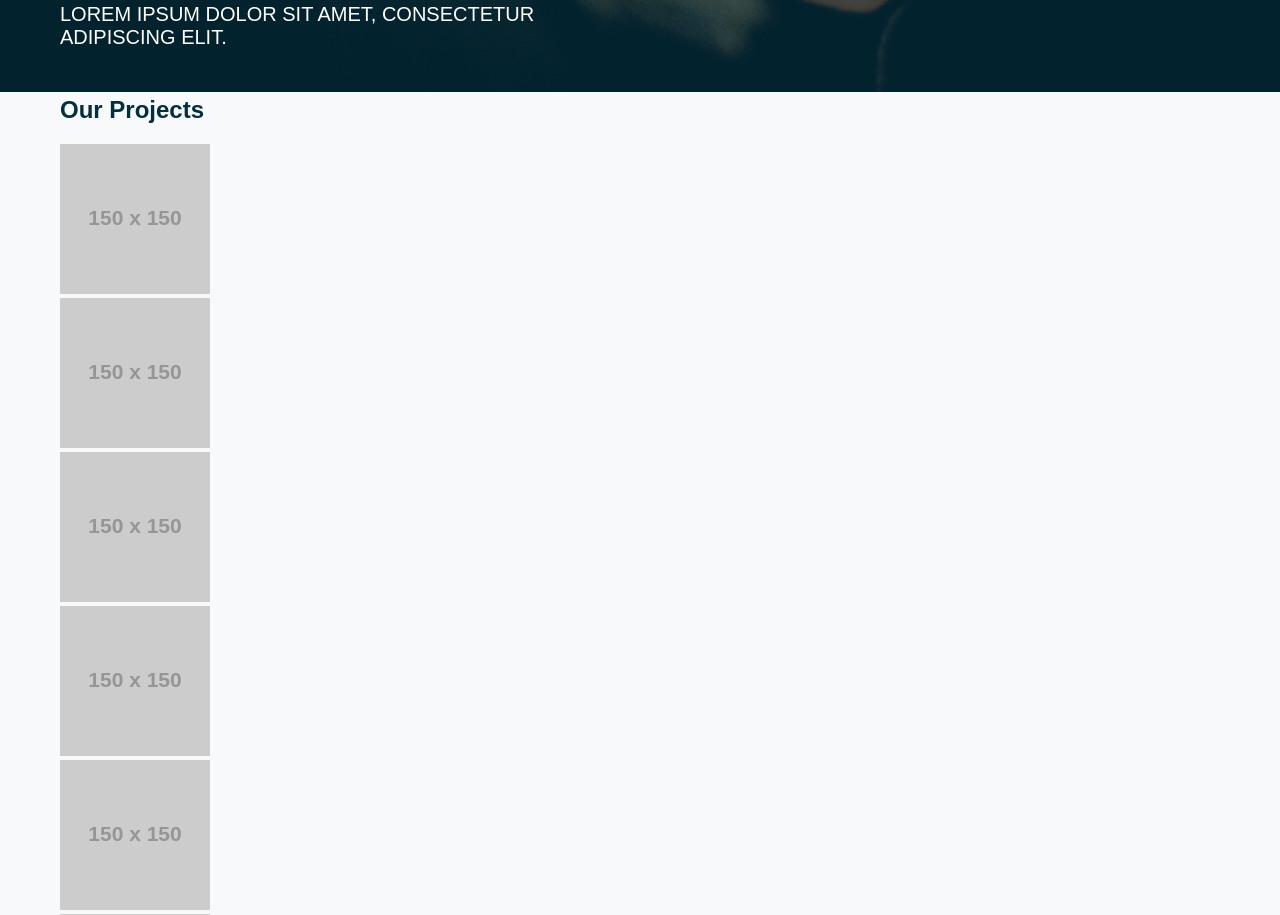
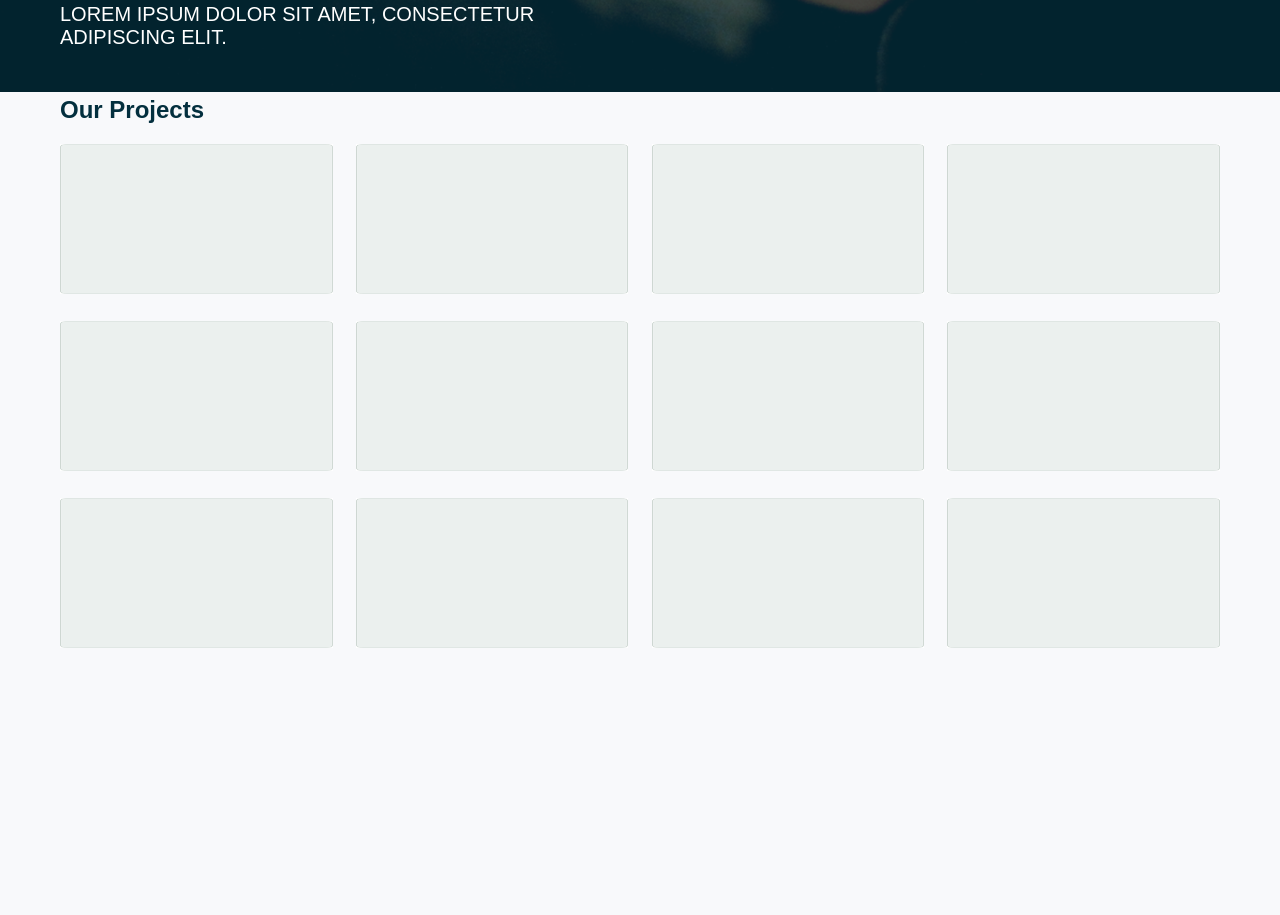
Before and after one commit to Mujeeb4582/Playlist-SASS, a plain HTML site: page index.html in a window 1280 px wide. Shown: the part 2063-2978 px from the top of the page. After the commit the page ends 2738 px from the top, so only its background shows below. Drawn offline with Linux system fonts and the light colour scheme; placeholder pictures from the web are drawn by us.

Commit message:
Add the styling for project section area

```diff
--- a/SCSS/mixins.scss
+++ b/SCSS/mixins.scss
@@ -29,3 +29,13 @@
     clear: both;
   }
 }
+
+@mixin grid($cols, $mgn) {
+  float: left;
+  margin-right: $mgn;
+  margin-bottom: $mgn;
+  width: ((100% - (($cols - 1) * $mgn)) / $cols);
+  &:nth-child(#{$cols}n) {
+    margin-right: 0;
+  }
+}
--- a/SCSS/style.scss
+++ b/SCSS/style.scss
@@ -68,3 +68,10 @@ section h1 {
     @include clearFix;
   }
 }
+
+#projects li {
+  @include grid(4, 2%);
+  img {
+    width: 100%;
+  }
+}
--- a/index.html
+++ b/index.html
@@ -69,18 +69,18 @@
       <div class="wrapper">
         <h1>Our Projects</h1>
         <ul>
-          <li><img src="http://placehold.it/150x150" /></li>
-          <li><img src="http://placehold.it/150x150" /></li>
-          <li><img src="http://placehold.it/150x150" /></li>
-          <li><img src="http://placehold.it/150x150" /></li>
-          <li><img src="http://placehold.it/150x150" /></li>
-          <li><img src="http://placehold.it/150x150" /></li>
-          <li><img src="http://placehold.it/150x150" /></li>
-          <li><img src="http://placehold.it/150x150" /></li>
-          <li><img src="http://placehold.it/150x150" /></li>
-          <li><img src="http://placehold.it/150x150" /></li>
-          <li><img src="http://placehold.it/150x150" /></li>
-          <li><img src="http://placehold.it/150x150" /></li>
+          <li><img src="./img/img-PlaceHolder.png" width="150" height="150"/></li>
+          <li><img src="./img/img-PlaceHolder.png" width="150" height="150"/></li>
+          <li><img src="./img/img-PlaceHolder.png" width="150" height="150"/></li>
+          <li><img src="./img/img-PlaceHolder.png" width="150" height="150"/></li>
+          <li><img src="./img/img-PlaceHolder.png" width="150" height="150"/></li>
+          <li><img src="./img/img-PlaceHolder.png" width="150" height="150"/></li>
+          <li><img src="./img/img-PlaceHolder.png" width="150" height="150"/></li>
+          <li><img src="./img/img-PlaceHolder.png" width="150" height="150"/></li>
+          <li><img src="./img/img-PlaceHolder.png" width="150" height="150"/></li>
+          <li><img src="./img/img-PlaceHolder.png" width="150" height="150"/></li>
+          <li><img src="./img/img-PlaceHolder.png" width="150" height="150"/></li>
+          <li><img src="./img/img-PlaceHolder.png" width="150" height="150"/></li>
         </ul>
       </div>
     </section>
```
Also changed, not shown: SCSS/style.css, img/img-PlaceHolder.png (added), 1 other file.
